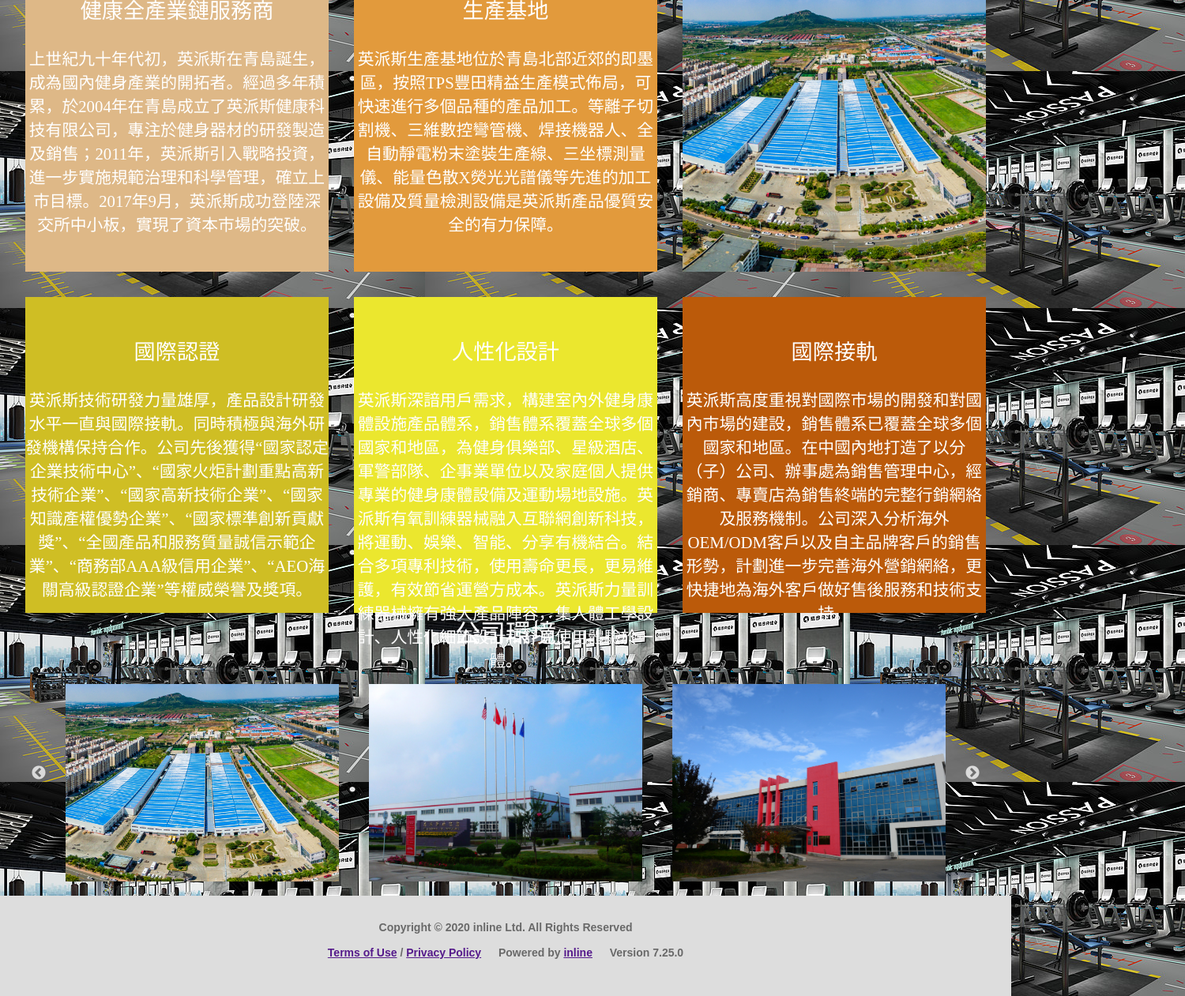
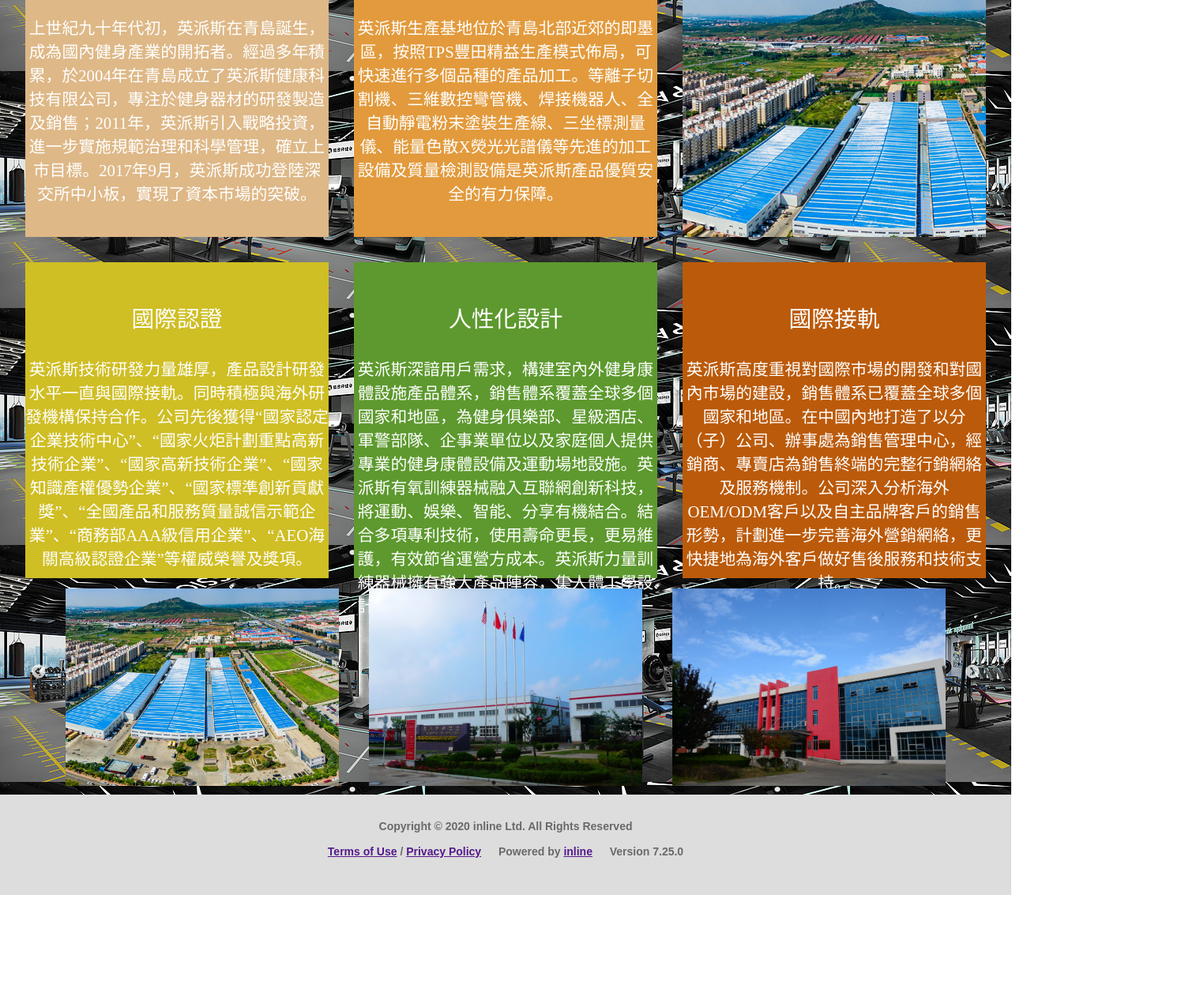
Before and after one commit to van70201/-Topic, a plain HTML site: page p1.html in a window 1280 px wide. Shown: the part 510-1771 px from the top of the page at 79% size, 1500 px wide, since content can reach past the window. After the commit the page ends 1643 px from the top, so only its background shows below. Drawn offline with nearby package versions, Linux system fonts and the light colour scheme.

Commit message:
首頁修改

```diff
--- a/p1.css
+++ b/p1.css
@@ -56,7 +56,7 @@ header{
 }
 .a4{
     position: relative;
-    font-size: 170%;
+    font-size: 180%;
     top: 5%;
 }
 .a5{
@@ -78,8 +78,11 @@ header{
     position: relative;
     width: 30%;
     height: 400px;
-
+    text-align: center;
+    color: white;
+    font-size: 200%;
     margin-left: 2.5%;
+    background-image: url(/p1/3.jpg);
 }
 .a7{
     position: relative;
@@ -98,7 +101,7 @@ header{
     margin-left: 2.5%;
     margin-top: 2.5%;
     text-align: center;
-    background-color: rgb(235, 231, 46);
+    background-color: rgb(93, 153, 46);
     color: white;
 }
 .a9{
@@ -114,7 +117,7 @@ header{
 .a10{
     position: relative;
     object-fit:cover;
-    margin: 0 auto;
+    margin: 2% auto;
     width: 90%;
     height: 250px;
 }
@@ -122,12 +125,6 @@ header{
     position: relative;
     margin-top: 3%;
     object-fit:cover;
-}
-.a11{
-    position: relative;
-    text-align: center;
-    color: white;
-    font-size: 200%;
 }
 .a12{
     position: relative;
--- a/p1.html
+++ b/p1.html
@@ -20,7 +20,7 @@
         </div>
     </header>
     <div>
-        <img src="/p1/1.jpg" class="a2">
+        <img src="/p1/1.jpg" style="position: relative;width: 100%;">
     </div>
     <div>
         <div class="aa1">
@@ -32,7 +32,7 @@
                 <p class="a4">生產基地</p>
                 <p class="a5">英派斯生產基地位於青島北部近郊的即墨區，按照TPS豐田精益生產模式佈局，可快速進行多個品種的產品加工。等離子切割機、三維數控彎管機、焊接機器人、全自動靜電粉末塗裝生產線、三坐標測量儀、能量色散X熒光光譜儀等先進的加工設備及質量檢測設備是英派斯產品優質安全的有力保障。</p>
             </div>
-            <div class="i2"><img src="/p1/3.jpg" width="100%" height="100%"></div>
+            <div class="i2"><span style="position: relative;font-size: 100%;top: 10%;">公司環境</span></div>
         </div>
         <div class="aa1">
             <div class="a7">
@@ -49,7 +49,6 @@
             </div>
         </div>
     </div>
-    <div class="a11"><p>公司環境</p></div>
     <div class ="a10">
         <div class="slider"><img src="/p1/3.jpg" class="a10"></div>
         <div class="slider"><img src="/p1/5.jpg" class="a10"></div>
```
